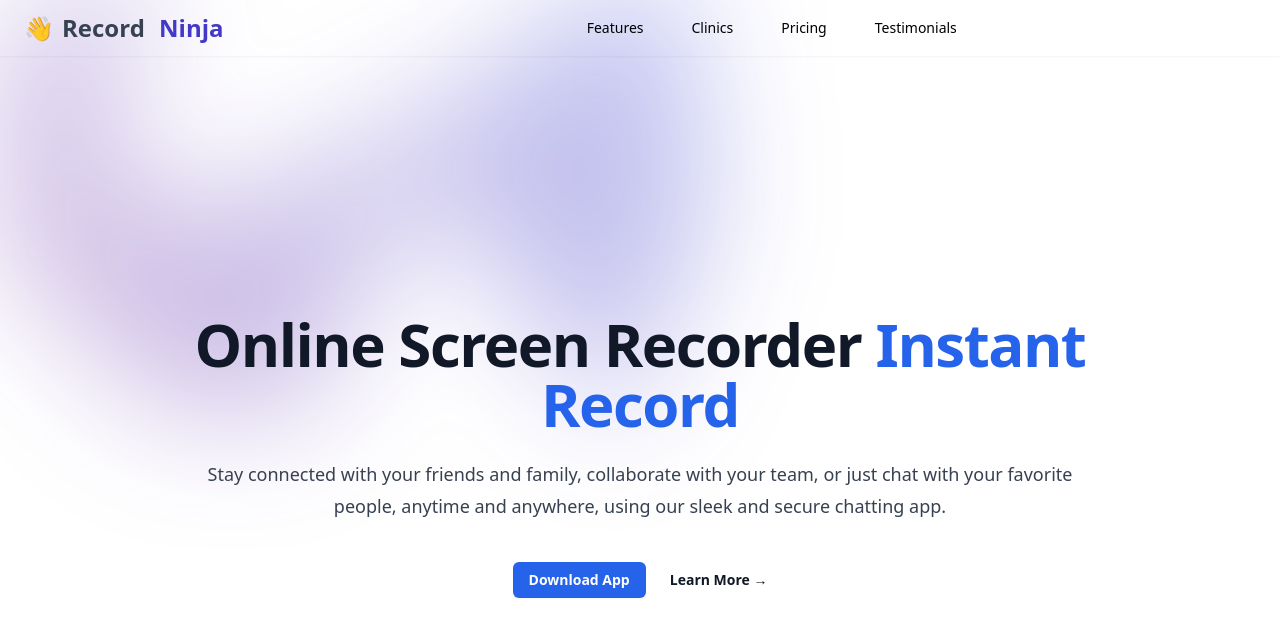
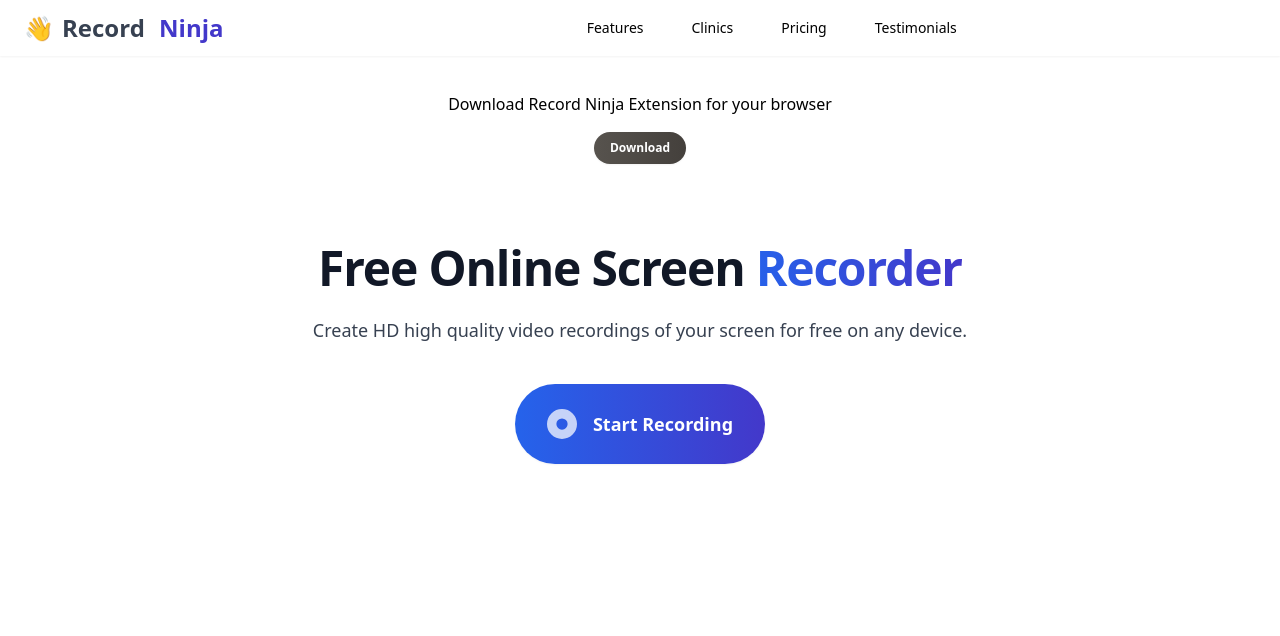
Before and after one commit to Iamaniketgupta/RecordNinja, a Next.js app in the folder client/: page / in a window 1280 px wide. Shown: the top 636 px of the page. Built offline with nearby package versions, Linux system fonts and the light colour scheme.

Commit message:
fix import

```diff
--- a/client/src/_components/HomePage/Hero.tsx
+++ b/client/src/_components/HomePage/Hero.tsx
@@ -1,64 +1,56 @@
+import Link from 'next/link';
 import React from 'react';
+import { FaRecordVinyl } from 'react-icons/fa';
+import { BsRecordCircleFill } from "react-icons/bs";
 
 const Hero: React.FC = () => {
   return (
-    <div className="bg-white h-screen flex flex-col justify-center dark:bg-stone-900">
+    <div className="bg-white dark:bg-stone-900">
       {/* Hero Background */}
-      <div className="relative isolate px-6 lg:px-8 h-full flex items-center justify-center">
-        {/* Background Gradient */}
-        <div
-          aria-hidden="true"
-          className="absolute inset-x-0 -top-40 -z-10 transform-gpu overflow-hidden blur-3xl sm:-top-80"
-        >
-          <div
-            style={{
-              clipPath:
-                'polygon(74.1% 44.1%, 100% 61.6%, 97.5% 26.9%, 85.5% 0.1%, 80.7% 2%, 72.5% 32.5%, 60.2% 62.4%, 52.4% 68.1%, 47.5% 58.3%, 45.2% 34.5%, 27.5% 76.7%, 0.1% 64.9%, 17.9% 100%, 27.6% 76.8%, 76.1% 97.7%, 74.1% 44.1%)',
-            }}
-            className="relative left-[calc(50%-11rem)] aspect-[1155/678] w-[36.125rem] -translate-x-1/2 rotate-[30deg] bg-gradient-to-tr from-[#7e1687] to-[#213ad9] opacity-30 sm:left-[calc(50%-30rem)] sm:w-[72.1875rem]"
-          />
-        </div>
+
+                <div className='my-5'>
+                  <p className='p-4 text-center font-medium'>Download Record Ninja Extension for your browser</p>
+                  <div className="flex items-center justify-center gap-x-6">
+                    <Link
+                      href="#"
+                      className="rounded-full flex
+                      items-center justify-center  gap-4 w-20 min-w-fit  bg-gradient-to-r from-stone-600 to-stone-700 px-4 py-2 text-xs  font-semibold text-white shadow-sm hover:bg-blue-500 dark:hover:bg-blue-400"
+                    >
+
+                      <span>Download</span>
+                    </Link>
+
+                  </div>
+                </div>
+      <div className=" px-6 lg:px-8 mt-20 h-full flex items-center justify-center">
 
         {/* Main Content */}
-        <div className="mx-auto max-w-4xl text-center">
-          <h1 className="text-4xl font-bold tracking-tight text-gray-900 dark:text-white sm:text-6xl">
-            Online Screen Recorder
-            <span className="text-blue-600 dark:text-blue-400"> Instant Record</span>
+        <div className="mx-auto w-full text-center">
+          <h1 className="md:text-5xl text-4xl  font-bold leading-[1.1] tracking-tight text-gray-900 dark:text-white ">
+            Free Online Screen
+            <span className="text-transparent bg-clip-text bg-gradient-to-r from-blue-600 to-indigo-700 dark:text-blue-400"> Recorder</span>
           </h1>
-          <p className="mt-6 text-lg leading-8 text-gray-700 dark:text-gray-300">
-            Stay connected with your friends and family, collaborate with your team, or just chat with your favorite people, anytime and anywhere, using our sleek and secure chatting app.
+          <p className="mt-6 md:text-lg text-md  text-gray-700 dark:text-gray-300">
+            Create HD high quality video recordings of your screen for free on any device.
           </p>
 
           {/* Call to Actions */}
           <div className="mt-10 flex items-center justify-center gap-x-6">
-            <a
-              href="#"
-              className="rounded-md bg-blue-600 px-4 py-2 text-sm font-semibold text-white shadow-sm hover:bg-blue-500 dark:hover:bg-blue-400"
+            <Link
+              href="/record"
+              className="rounded-full flex
+              items-center justify-center h-20 gap-4 w-52 min-w-fit  bg-gradient-to-r from-blue-600 to-indigo-700 px-8 py-2 md:text-lg  font-semibold text-white shadow-sm hover:bg-blue-500 dark:hover:bg-blue-400"
             >
-              Download App
-            </a>
-            <a
-              href="#"
-              className="text-sm font-semibold leading-6 text-gray-900 dark:text-gray-100"
-            >
-              Learn More <span aria-hidden="true">→</span>
-            </a>
+              <BsRecordCircleFill className='text-3xl  animate-pulse text-green '>
+              </BsRecordCircleFill>
+              <span>Start Recording</span>
+            </Link>
+
           </div>
         </div>
 
-        {/* Bottom Gradient */}
-        <div
-          aria-hidden="true"
-          className="absolute inset-x-0 top-[calc(100%-10rem)] -z-10 transform-gpu overflow-hidden blur-3xl sm:top-[calc(100%-20rem)]"
-        >
-          {/* <div
-            style={{
-              clipPath:
-                'polygon(74.1% 44.1%, 100% 61.6%, 97.5% 26.9%, 85.5% 0.1%, 80.7% 2%, 72.5% 32.5%, 60.2% 62.4%, 52.4% 68.1%, 47.5% 58.3%, 45.2% 34.5%, 27.5% 76.7%, 0.1% 64.9%, 17.9% 100%, 27.6% 76.8%, 76.1% 97.7%, 74.1% 44.1%)',
-            }}
-            className="relative left-[calc(50%+3rem)] aspect-[1155/678] w-[36.125rem] -translate-x-1/2 bg-gradient-to-tr from-[#ff80b5] to-[#9089fc] opacity-30 sm:left-[calc(50%+36rem)] sm:w-[72.1875rem]"
-          /> */}
-        </div>
+
+
       </div>
     </div>
   );
--- a/client/tailwind.config.ts
+++ b/client/tailwind.config.ts
@@ -9,6 +9,11 @@
   ],
   theme: {
     extend: {
+      textColor:{
+        // 'primary': '#7e1687',
+        // 'secondary': '#213ad9',
+
+      },
       backgroundImage: {
         "gradient-radial": "radial-gradient(var(--tw-gradient-stops))",
         "gradient-conic":
```
Also changed, not shown: client/src/app/page.tsx (+8 -2 lines).
